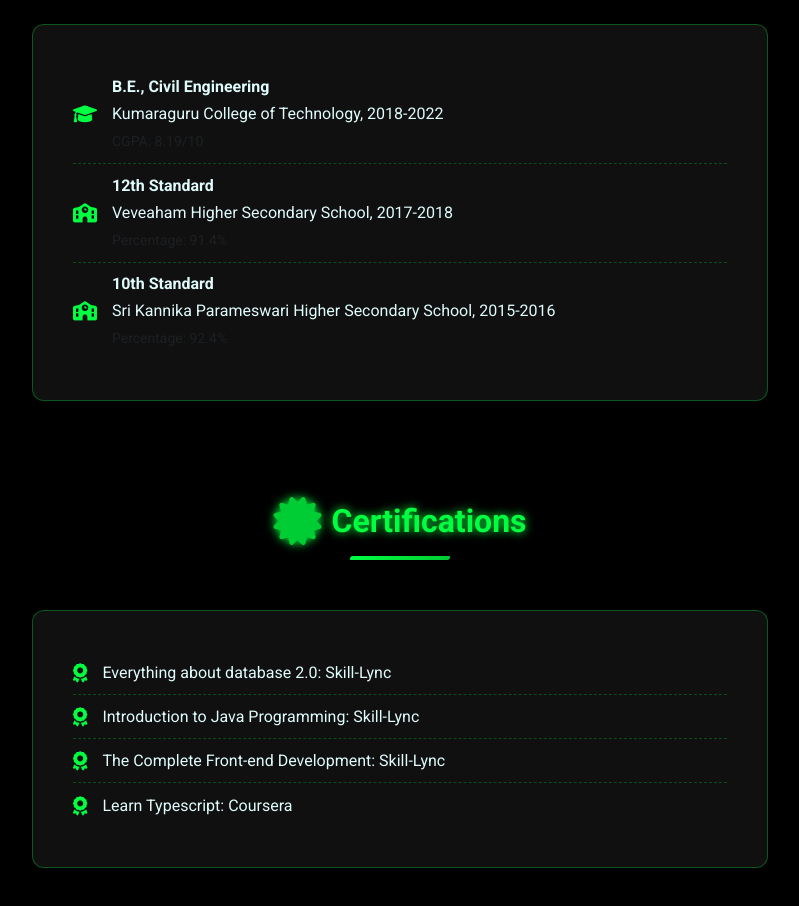
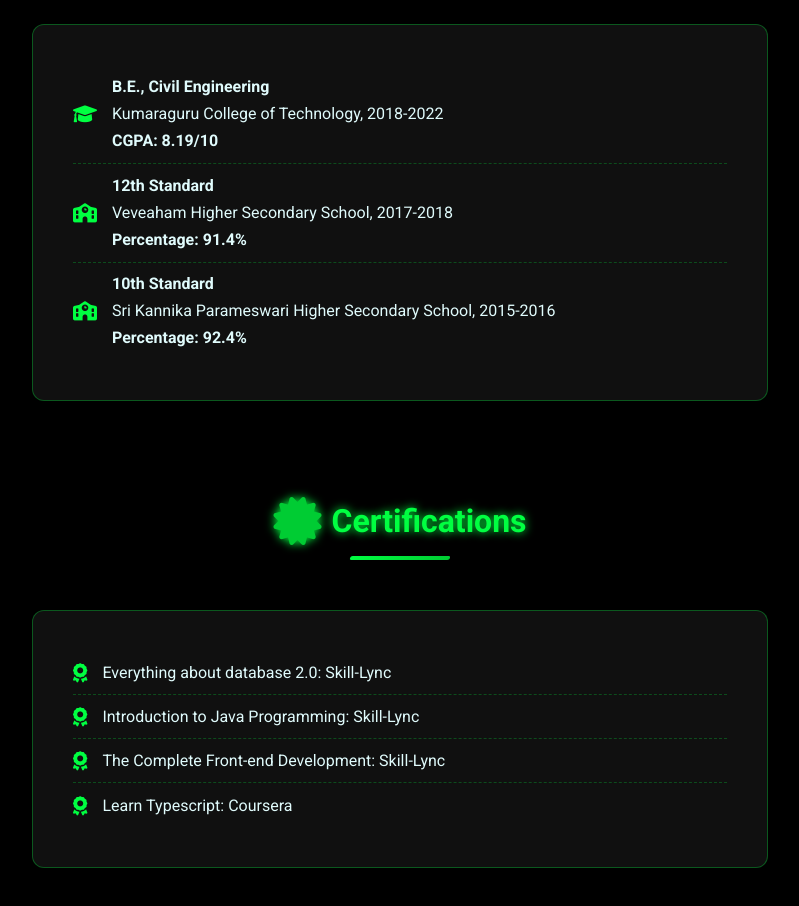
Before and after one commit to Ragulraj005/Portfolio, a plain HTML site: page index.html in a window 1280 px wide. Shown: the part 3100-4006 px from the top of the page, without its empty margins (240-1039 px from the left). Drawn offline with nearby package versions, Linux system fonts and the light colour scheme; animation ran at ten frames a second.

Commit message:
Update index.html

```diff
--- a/index.html
+++ b/index.html
@@ -239,7 +239,7 @@
                   <div>
                     <strong>B.E., Civil Engineering</strong><br>
                     Kumaraguru College of Technology, 2018-2022<br>
-                    <small class="text-muted">CGPA: 8.19/10</small>
+                    <strong>CGPA: 8.19/10</strong>
                   </div>
                 </li>
                 <li class="list-group-item d-flex align-items-center fade-in fade-in-delay-2">
@@ -247,7 +247,7 @@
                   <div>
                     <strong>12th Standard</strong><br>
                     Veveaham Higher Secondary School, 2017-2018<br>
-                    <small class="text-muted">Percentage: 91.4%</small>
+                    <strong>Percentage: 91.4%</strong>
                   </div>
                 </li>
                 <li class="list-group-item d-flex align-items-center fade-in fade-in-delay-3">
@@ -255,7 +255,7 @@
                   <div>
                     <strong>10th Standard</strong><br>
                     Sri Kannika Parameswari Higher Secondary School, 2015-2016<br>
-                    <small class="text-muted">Percentage: 92.4%</small>
+                    <strong>Percentage: 92.4% </strong>
                   </div>
                 </li>
               </ul>
```
